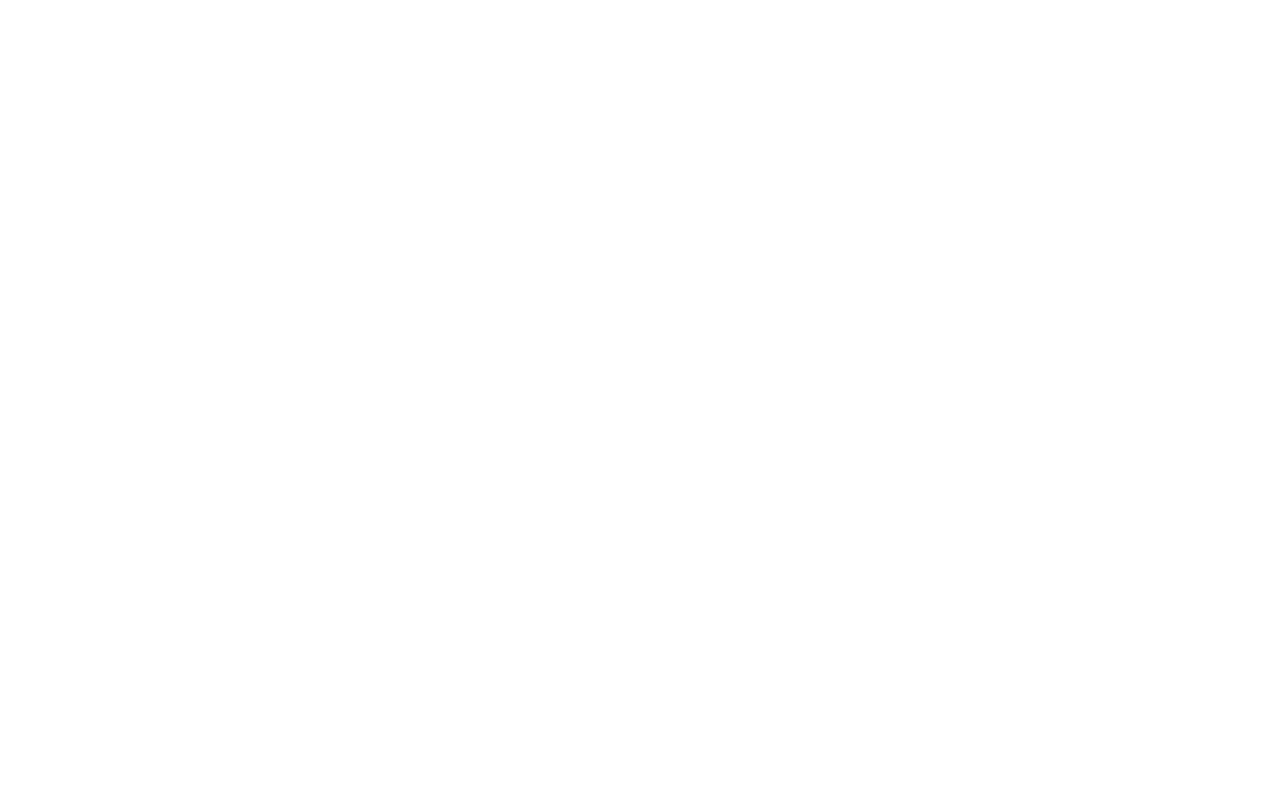
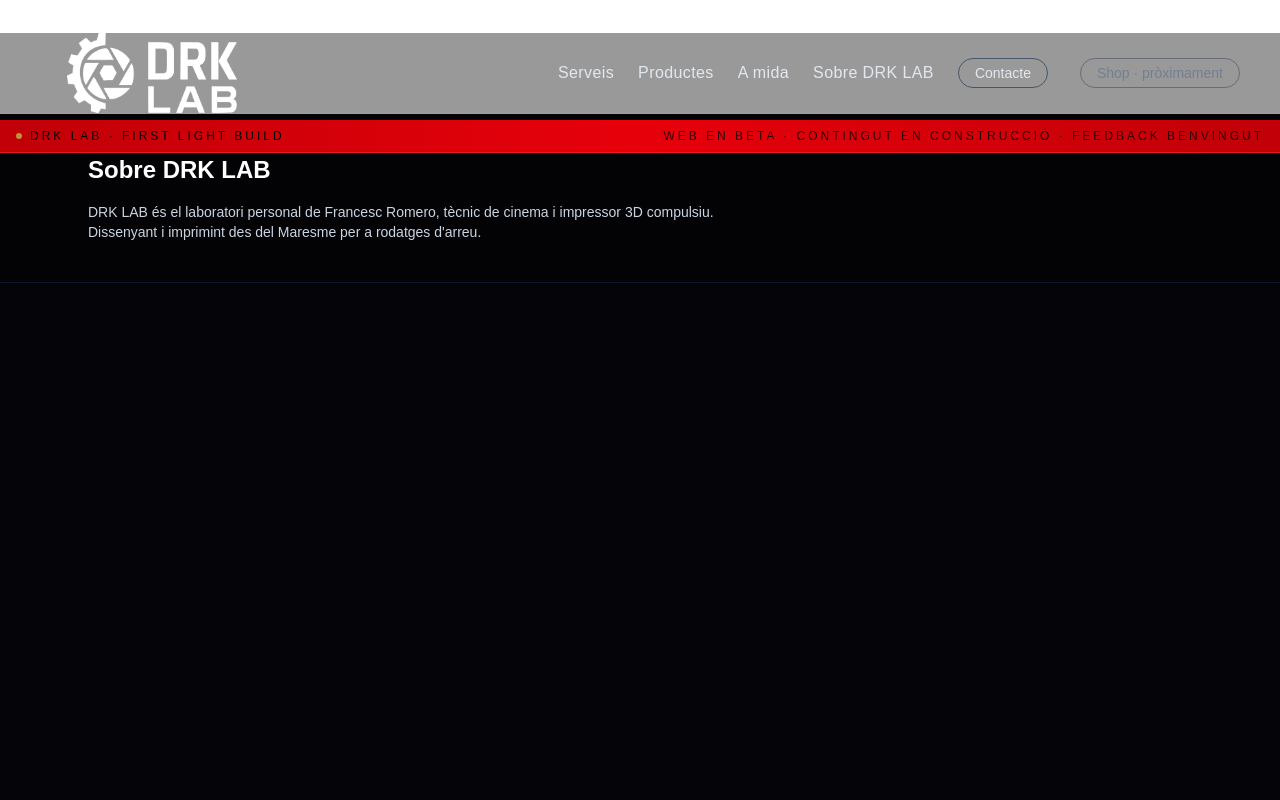
Before and after one commit to darkolab/drk-lab-site, a Next.js app: page /1/about in a window 1280 px wide. Before the commit this address had no page. Shown: the top 800 px of the page. Built offline with nearby package versions, Linux system fonts and the light colour scheme.

Commit message:
WIP i18n + slugs (antes de codex full pass)

```diff
--- a/app/[locale]/layout.tsx
+++ b/app/[locale]/layout.tsx
@@ -6,12 +6,13 @@ import { SiteHeader } from "@/components/site-header";
 import { SiteFooter } from "@/components/site-footer";
 import {
   locales,
+  resolveLocale,
   getDictionary,
-  resolveLocale,
+  type Locale,
 } from "@/lib/i18n";
 
 type LocaleParams = {
-  params: { locale: string };
+  params: { locale?: string };
 };
 
 type LocaleLayoutProps = LocaleParams & {
@@ -19,14 +20,13 @@ type LocaleLayoutProps = LocaleParams & {
 };
 
 export function generateStaticParams() {
-  // Generamos /ca, /es, /en
   return locales.map((locale) => ({ locale }));
 }
 
 export async function generateMetadata(
   { params }: LocaleParams,
 ): Promise<Metadata> {
-  const locale = resolveLocale(params.locale);
+  const locale: Locale = resolveLocale(params?.locale);
   const dictionary = await getDictionary(locale);
 
   return {
@@ -46,7 +46,7 @@ export default async function LocaleLayout({
   children,
   params,
 }: LocaleLayoutProps) {
-  const locale = resolveLocale(params.locale);
+  const locale: Locale = resolveLocale(params?.locale);
   const dictionary = await getDictionary(locale);
 
   return (
--- a/app/layout.tsx
+++ b/app/layout.tsx
@@ -1,10 +1,8 @@
 // app/layout.tsx
 import type { Metadata } from "next";
 import type React from "react";
-
-import { defaultLocale } from "@/lib/i18n";
-
 import "./globals.css";
+import { DEFAULT_LOCALE } from "@/lib/i18n";
 
 export const metadata: Metadata = {
   title: "DRK LAB · Enginyeria per a rodatges",
@@ -24,7 +22,7 @@ export default function RootLayout({
   children: React.ReactNode;
 }) {
   return (
-    <html lang={defaultLocale}>
+    <html lang={DEFAULT_LOCALE}>
       <body className="bg-[#050509] text-slate-100">{children}</body>
     </html>
   );
--- a/lib/i18n.ts
+++ b/lib/i18n.ts
@@ -1,41 +1,36 @@
 // lib/i18n.ts
-import { notFound } from "next/navigation";
-
-import ca from "@/locales/ca.json";
-import es from "@/locales/es.json";
-import en from "@/locales/en.json";
+import "server-only";
 
 export const locales = ["ca", "es", "en"] as const;
 export type Locale = (typeof locales)[number];
-export const defaultLocale: Locale = "ca";
 
-export function isLocale(value: string): value is Locale {
-  return (locales as readonly string[]).includes(value as Locale);
+export const DEFAULT_LOCALE: Locale = "ca";
+
+const dictionaries: Record<Locale, () => Promise<any>> = {
+  ca: () => import("@/locales/ca.json").then((m) => m.default),
+  es: () => import("@/locales/es.json").then((m) => m.default),
+  en: () => import("@/locales/en.json").then((m) => m.default),
+};
+
+// Normaliza cualquier string a uno de nuestros locales
+export function resolveLocale(input?: string | null): Locale {
+  if (!input) return DEFAULT_LOCALE;
+
+  const normalized = input.toLowerCase().split("-")[0] as Locale;
+  if (locales.includes(normalized)) return normalized;
+
+  return DEFAULT_LOCALE;
 }
 
-// Los diccionarios se cargan de forma ESTÁTICA y SINCRONA
-const dictionaries = {
-  ca,
-  es,
-  en,
-} as const;
+// Helper cómodo: acepta string, Locale o nada
+export async function getDictionary(
+  localeOrRaw?: string | Locale | null,
+) {
+  const locale = resolveLocale(
+    typeof localeOrRaw === "string"
+      ? localeOrRaw
+      : (localeOrRaw as Locale | undefined),
+  );
 
-export function getDictionary(locale: Locale) {
-  return dictionaries[locale] ?? dictionaries[defaultLocale];
+  return dictionaries[locale]();
 }
-
-/**
- * Normaliza un string cualquiera a un Locale válido del array `locales`.
- * Si no coincide con nada, cae a `defaultLocale`.
- */
-export function resolveLocale(rawLocale: string | undefined | null): Locale {
-  if (!rawLocale) return defaultLocale;
-
-  const normalized = rawLocale.toLowerCase().split("-")[0];
-
-  if (isLocale(normalized)) {
-    return normalized;
-  }
-
-  notFound();
-}
--- a/middleware.ts
+++ b/middleware.ts
@@ -1,29 +1,14 @@
+// middleware.ts
 import { NextResponse } from "next/server";
 import type { NextRequest } from "next/server";
-import { defaultLocale, locales, type Locale } from "./lib/i18n";
+import { locales, resolveLocale } from "@/lib/i18n";
 
 const PUBLIC_FILE = /\.(.*)$/;
-
-function getPreferredLocale(request: NextRequest): Locale {
-  const acceptLang = request.headers.get("accept-language") ?? "";
-  const userLanguages = acceptLang
-    .split(",")
-    .map((lang) => lang.split(";")[0]?.trim())
-    .filter(Boolean);
-
-  for (const lang of userLanguages) {
-    const normalized = lang.toLowerCase().split("-")[0] as Locale;
-    if (locales.includes(normalized)) {
-      return normalized;
-    }
-  }
-
-  return defaultLocale;
-}
 
 export function middleware(request: NextRequest) {
   const { pathname } = request.nextUrl;
 
+  // No tocar estáticos / API
   if (
     pathname.startsWith("/_next") ||
     pathname.includes("/api/") ||
@@ -32,32 +17,30 @@ export function middleware(request: NextRequest) {
     return NextResponse.next();
   }
 
-  const pathnameIsMissingLocale = locales.every(
-    (locale) => !pathname.startsWith(`/${locale}/`) && pathname !== `/${locale}`,
-  );
+  const segments = pathname.split("/");
+  const firstSegment = segments[1]; // '', 'ca', 'es', 'en', etc.
 
-  if (pathnameIsMissingLocale) {
-    const locale = getPreferredLocale(request);
+  // Si la primera parte NO es un locale, redirigimos añadiendo uno
+  if (!locales.includes(firstSegment as any)) {
+    const detected = resolveLocale(
+      request.cookies.get("NEXT_LOCALE")?.value ??
+        request.headers.get("accept-language"),
+    );
+
     const redirectUrl = new URL(
-      `/${locale}${pathname === "/" ? "" : pathname}`,
+      `/${detected}${pathname === "/" ? "" : pathname}`,
       request.url,
     );
-    const response = NextResponse.redirect(redirectUrl);
-    response.cookies.set("NEXT_LOCALE", locale, { path: "/" });
-    return response;
+
+    const res = NextResponse.redirect(redirectUrl);
+    res.cookies.set("NEXT_LOCALE", detected, { path: "/" });
+    return res;
   }
 
-  const matchedLocale = locales.find(
-    (locale) => pathname === `/${locale}` || pathname.startsWith(`/${locale}/`),
-  );
-
-  if (matchedLocale) {
-    const response = NextResponse.next();
-    response.cookies.set("NEXT_LOCALE", matchedLocale, { path: "/" });
-    return response;
-  }
-
-  return NextResponse.next();
+  // Si ya lleva locale, lo guardamos en cookie y seguimos
+  const res = NextResponse.next();
+  res.cookies.set("NEXT_LOCALE", firstSegment as any, { path: "/" });
+  return res;
 }
 
 export const config = {
```
